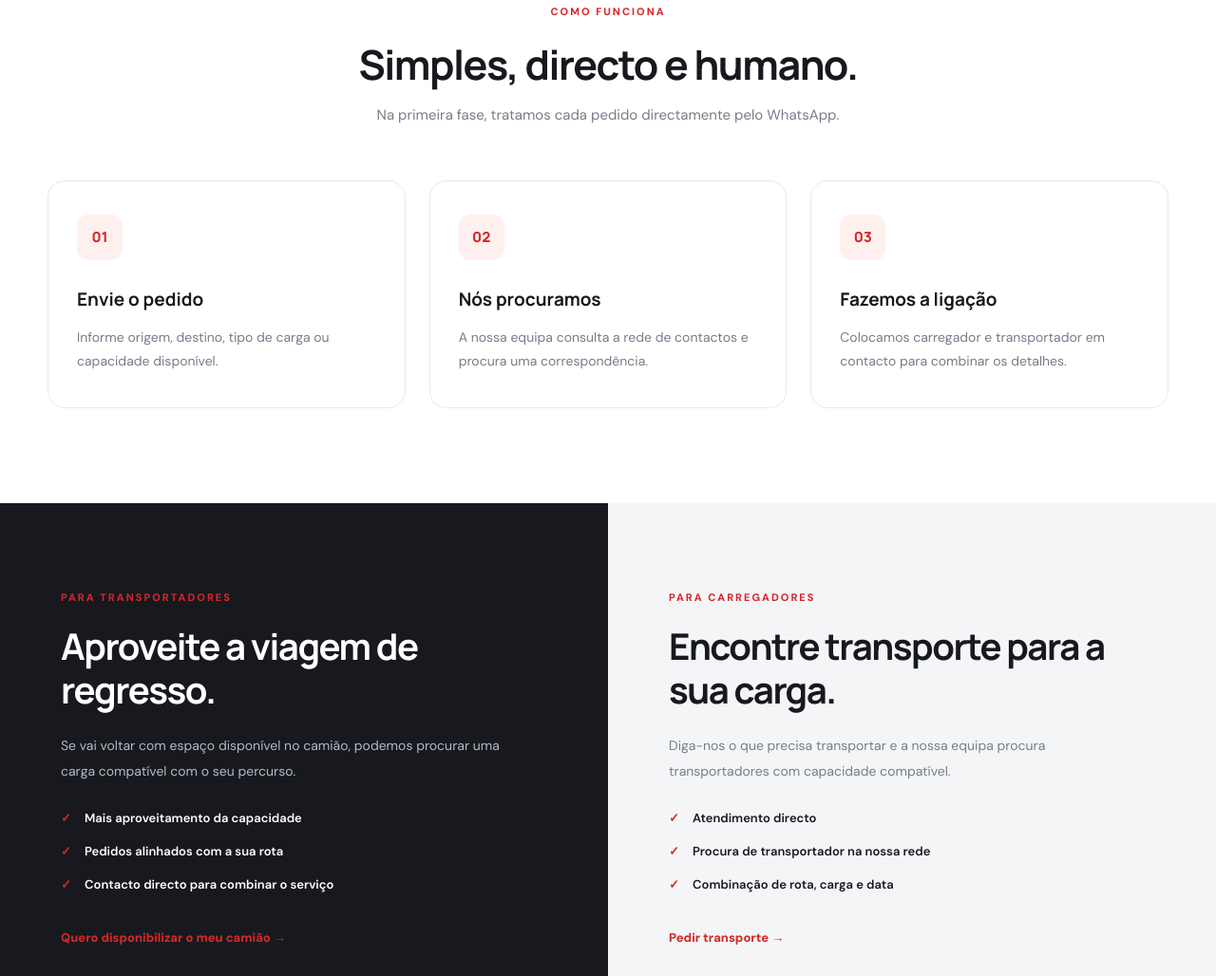
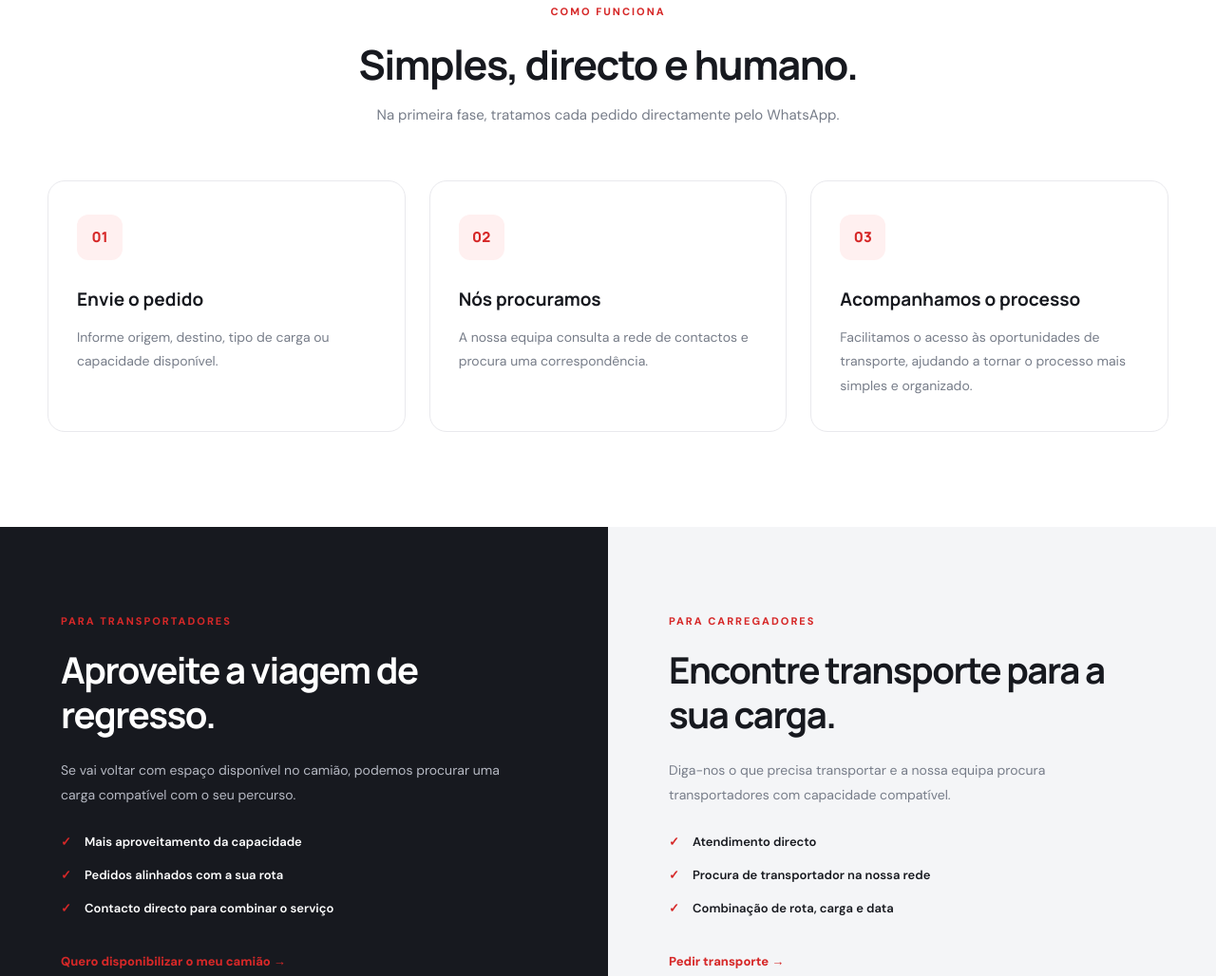
Before and after one commit to Gaspar-GS/frete-de-retorno, a plain HTML site: page index.html in a window 1280 px wide. Shown: the part 1052-2080 px from the top of the page at 95% size. Drawn offline with Linux system fonts and the light colour scheme.

Commit message:
Update index.html

```diff
--- a/index.html
+++ b/index.html
@@ -169,14 +169,14 @@
                         </p>
                     </article>
 
-                    <article class="step">
-                        <span>03</span>
-                        <h3>Fazemos a ligação</h3>
-                        <p>
-                            Colocamos carregador e transportador em contacto
-                            para combinar os detalhes.
-                        </p>
-                    </article>
+               <article class="step">
+                    <span>03</span>
+                    <h3>Acompanhamos o processo</h3>
+                    <p>
+                        Facilitamos o acesso às oportunidades de transporte,
+                        ajudando a tornar o processo mais simples e organizado.
+                    </p>
+                </article>
 
                 </div>
             </div>
```
